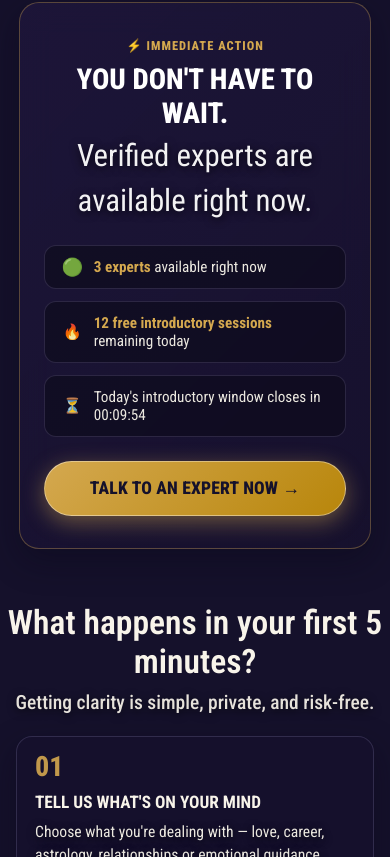
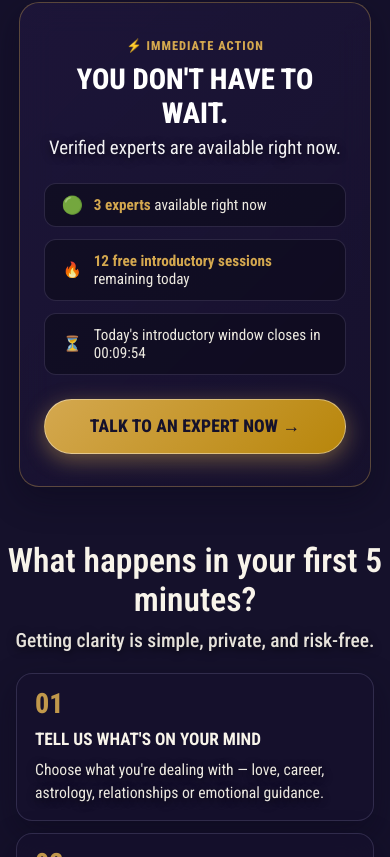
Before and after one commit to sidsahu4570-droid/novasathi-landing-page, a React (Vite) app: page / in a window 390 px wide. Shown: the part 3247-4104 px from the top of the page. Built offline with nearby package versions, Linux system fonts and the light colour scheme; no server answers.

Commit message:
fix: Decrease mobile card subheading font size by 12px (to 1.18rem/19px) for clean card fitting

```diff
--- a/src/index.css
+++ b/src/index.css
@@ -1078,7 +1078,7 @@ body, html {
   .value-card-desc,
   .what-get-desc,
   .risk-card-desc {
-    font-size: 1.93rem !important;
+    font-size: 1.18rem !important;
     line-height: 1.45 !important;
     font-weight: 400 !important;
     color: rgba(255, 255, 255, 0.95) !important;
@@ -1133,14 +1133,14 @@ body, html {
   }
 
   .problem-card-title {
-    font-size: 1.98rem !important;
+    font-size: 1.22rem !important;
     font-weight: 700 !important;
     line-height: 1.3 !important;
     color: var(--color-soft-cream) !important;
   }
 
   .problem-card-desc {
-    font-size: 1.93rem !important;
+    font-size: 1.18rem !important;
     line-height: 1.45 !important;
     color: rgba(248, 244, 234, 0.95) !important;
     margin-bottom: 14px !important;
```
